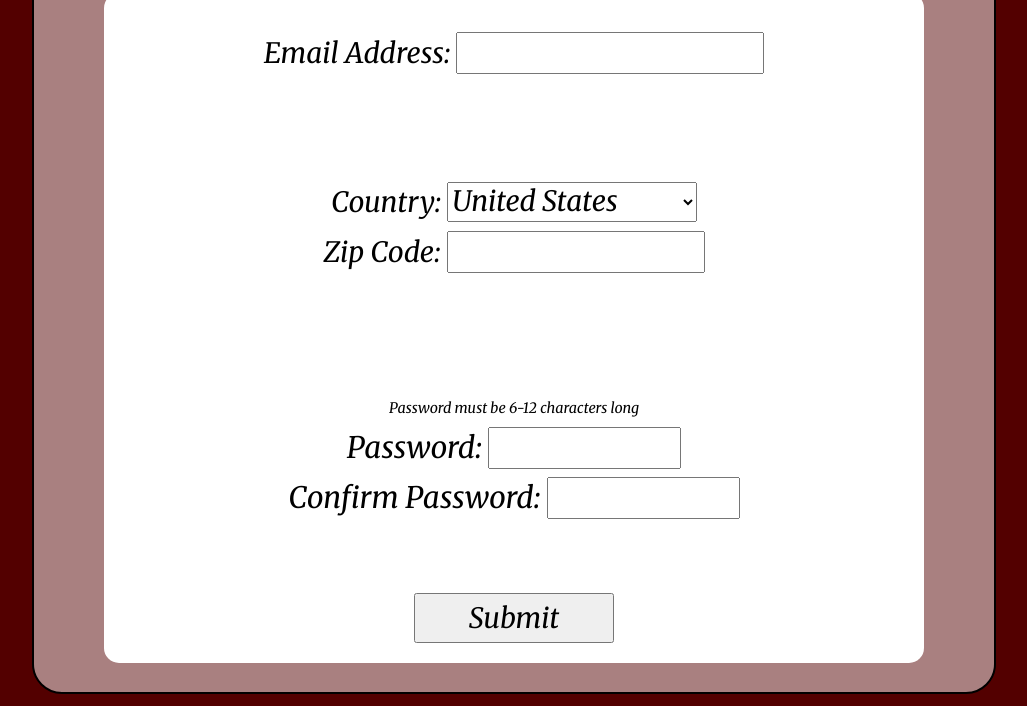
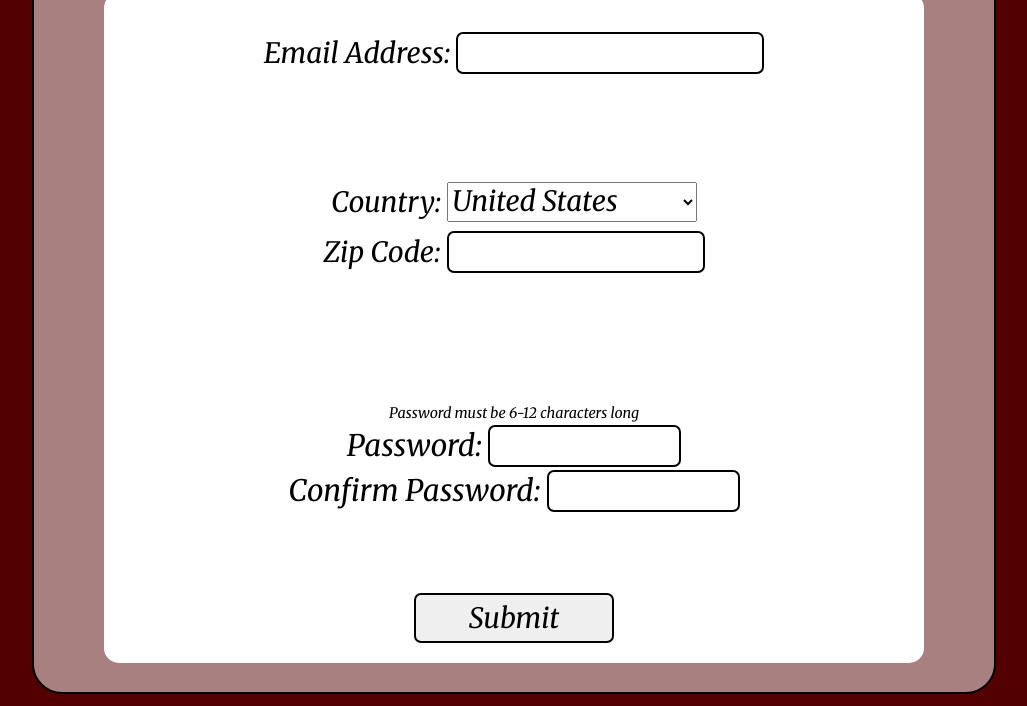
Before and after one commit to EmilyErickson/form-validation, a plain HTML site: page index.html in a window 1280 px wide. Shown: the part 94-800 px from the top of the page, without its empty margins (126-1153 px from the left). Drawn offline with Linux system fonts and the light colour scheme.

Commit message:
Style invalid inputs

```diff
--- a/styles.css
+++ b/styles.css
@@ -87,8 +87,8 @@ body {
 
 .password-section {
     display: grid;
-    grid-template-rows: .5fr 1fr 1fr;
-    gap: 8px;
+    grid-template-rows: .25fr 1fr 1fr;
+    gap: 3px;
     place-self: center;
     font-size: 1.85rem;
     text-align: center;
@@ -117,3 +117,18 @@ body {
     width: 200px;
     height: 50px;
 }
+
+.form input:valid {
+    border: 2px solid black;
+    border-radius: 7px;
+}
+
+.form input:invalid {
+    border: 2px solid red;
+    border-radius: 7px;
+    background-color: rgba(255, 0, 0, 0.1);
+}
+
+.form input:focus {
+    background-color: rgba(163, 163, 163, 0.316);
+}
```
